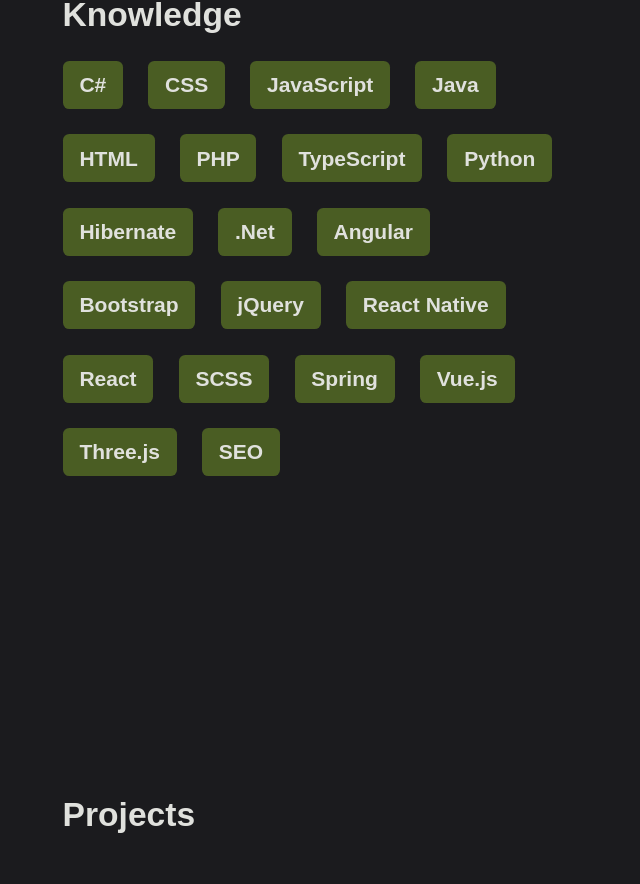
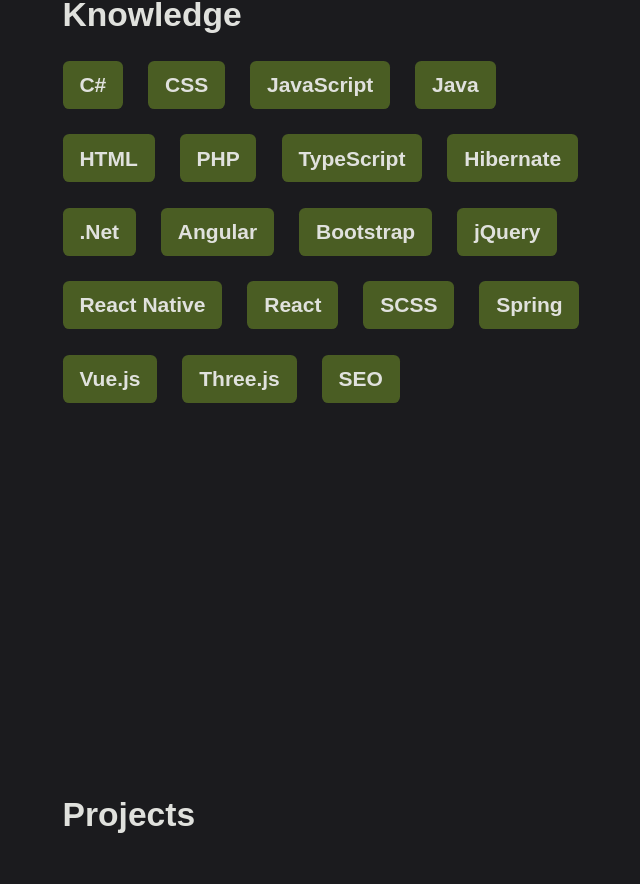
Before and after one commit to Roi-Eielts/portfolio, a Vue app: page / in a window 1280 px wide. Shown: the part 956-1840 px from the top of the page, without its empty margins (590-1230 px from the left). Built offline with nearby package versions, Linux system fonts and the light colour scheme.

Commit message:
renewed Resume

```diff
--- a/src/components/MainPage.vue
+++ b/src/components/MainPage.vue
@@ -4,7 +4,7 @@
 export default {
     data() {
         return {
-            knowledge: ["C#", "CSS", "JavaScript", "Java", "HTML", "PHP", "TypeScript", "Python", "Hibernate", ".Net", "Angular", "Bootstrap", "jQuery", "React Native", "React", "SCSS", "Spring", "Vue.js", "Three.js", "SEO"]
+            knowledge: ["C#", "CSS", "JavaScript", "Java", "HTML", "PHP", "TypeScript", "Hibernate", ".Net", "Angular", "Bootstrap", "jQuery", "React Native", "React", "SCSS", "Spring", "Vue.js", "Three.js", "SEO"]
         }
     },
     methods: {
```
Also changed, not shown: 2 other files (tests, documents, lock files or other folders).
